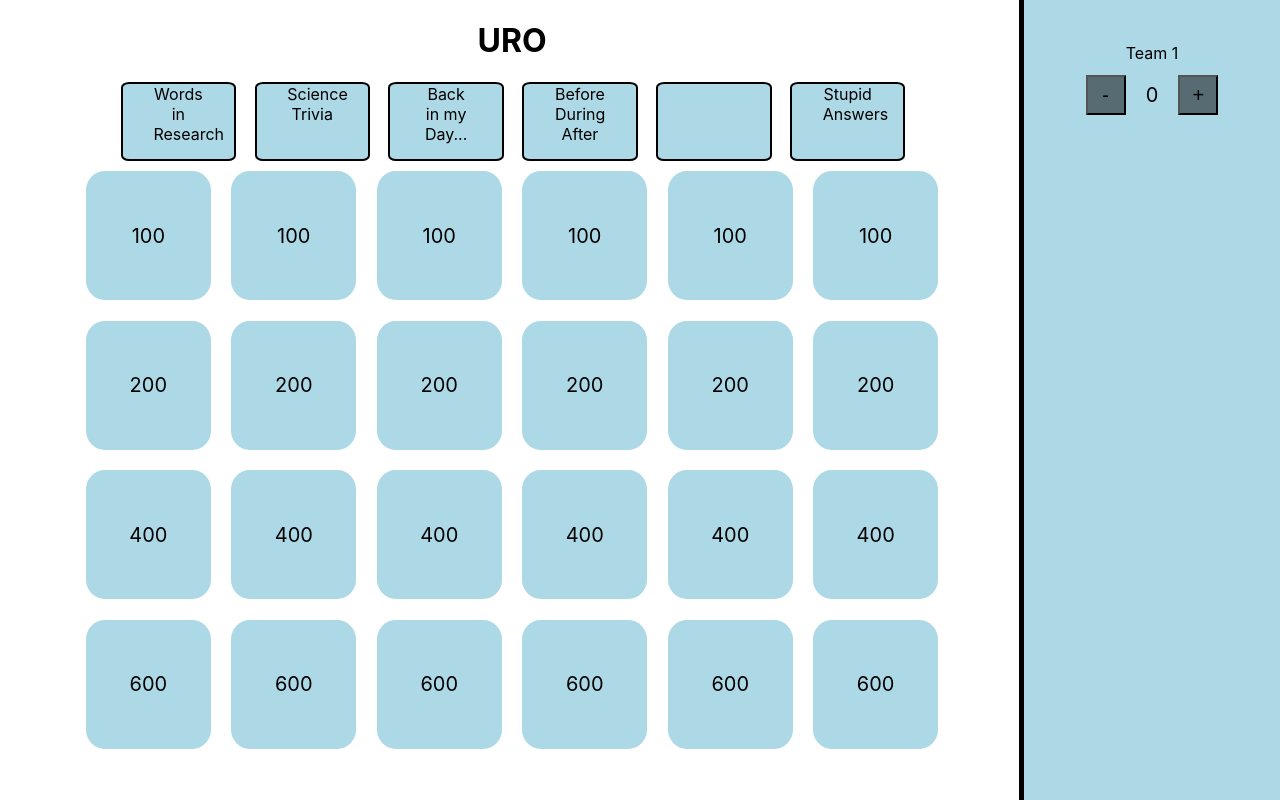
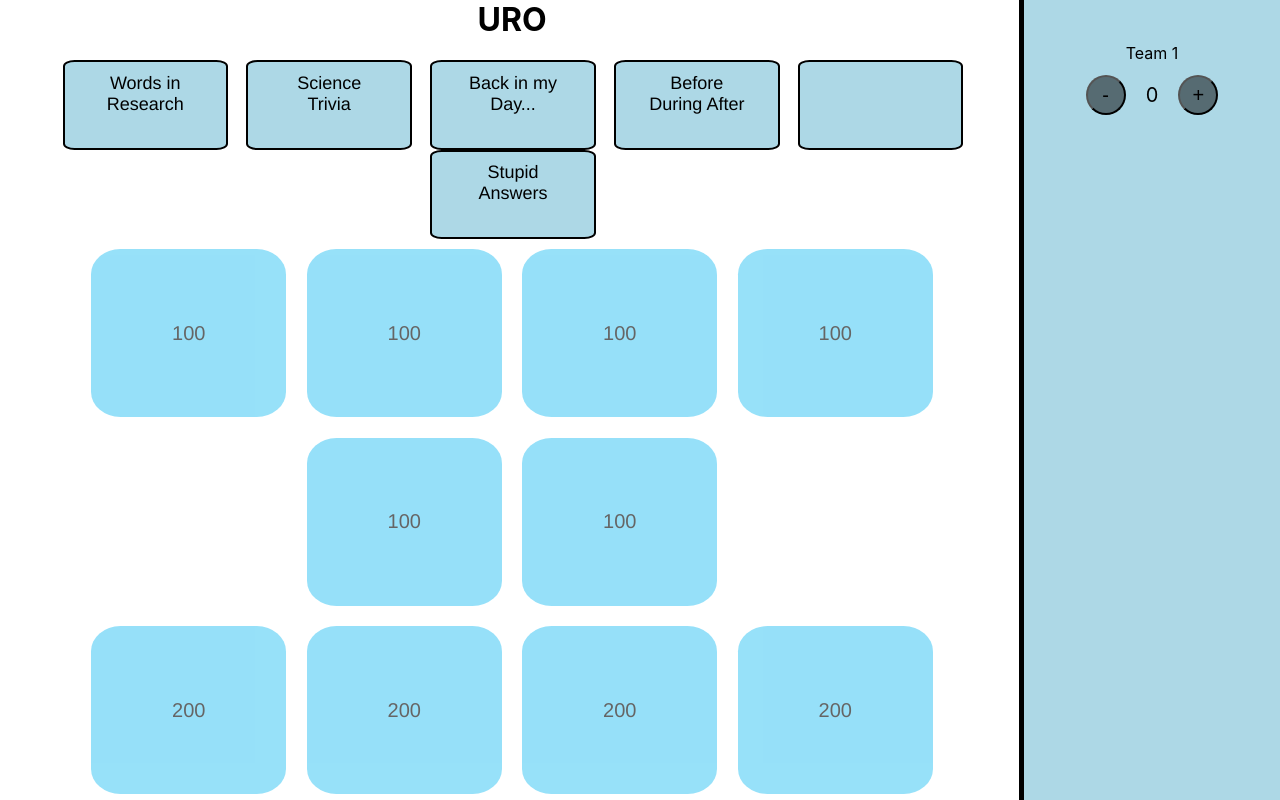
Before and after one commit to priyanshumahey/Jeopardy, a React (Create React App) app in the folder game/: page / in a window 1280 px wide. Both pictures are taken after a click on the button "Start the game!". Shown: the top 800 px of the page. Built offline with nearby package versions, Linux system fonts and the light colour scheme.

Commit message:
Style edits

```diff
--- a/game/src/App.css
+++ b/game/src/App.css
@@ -1,5 +1,9 @@
 .App {
   text-align: center;
+}
+
+.GameTitle {
+  margin-top: 0px;
 }
 
 .App-header {
@@ -143,6 +147,7 @@ input {
   display:inline-block;
   margin: 10px;
   font-size: 20px;
+  border-radius: 25px;
 }
 
 .butt{
@@ -152,18 +157,33 @@ input {
   font-size: 20px;
   height:40px;
   width:40px;
+  transition: 0.2s;
 }
+
+.butt:hover{
+  display:inline-block;
+  background-color: rgba(0,0,0,1);
+
+}
+
 
 .BodyQuestion {
   display: inline-block;
-  background-color: lightblue;
-  width: 125px;
-  padding-top: 52.5px;
-  padding-bottom: 52.5px;
+  background-color: rgb(82, 205, 246);
+  width: 195px;
+  padding-top: 72.5px;
+  padding-bottom: 72.5px;
   vertical-align: middle;
   margin: 1%;
   border-radius: 15%;
   font-size: 20px;
+  opacity: 0.6;
+  font-family: 'Helvetica';
+  transition: 0.2s;
+}
+
+.BodyQuestion:hover {
+  opacity: 1;
 }
 
 .headerstyle {
@@ -171,7 +191,8 @@ input {
   background-color: lightblue;
   padding-left: 3%;
   padding-right: 3%;
-  width: 50px;
+  padding-top:1%;
+  width: 100px;
   height: 75px;
   vertical-align: middle;
   margin-left: 1%;
@@ -179,6 +200,8 @@ input {
   border: 2px solid black;
   border-radius: 7%;
   text-align: center;
+  font-size: 18px;
+  font-family: 'Helvetica'
 }
 
 .DD {
--- a/game/src/App.js
+++ b/game/src/App.js
@@ -234,7 +234,7 @@ function App() {
                 </div>
 
                 <div className="gameBody">
-                    <h1>URO</h1>
+                    <h1 className="GameTitle">URO</h1>
                     {<Board />}
                 </div>
             </div>}
```
